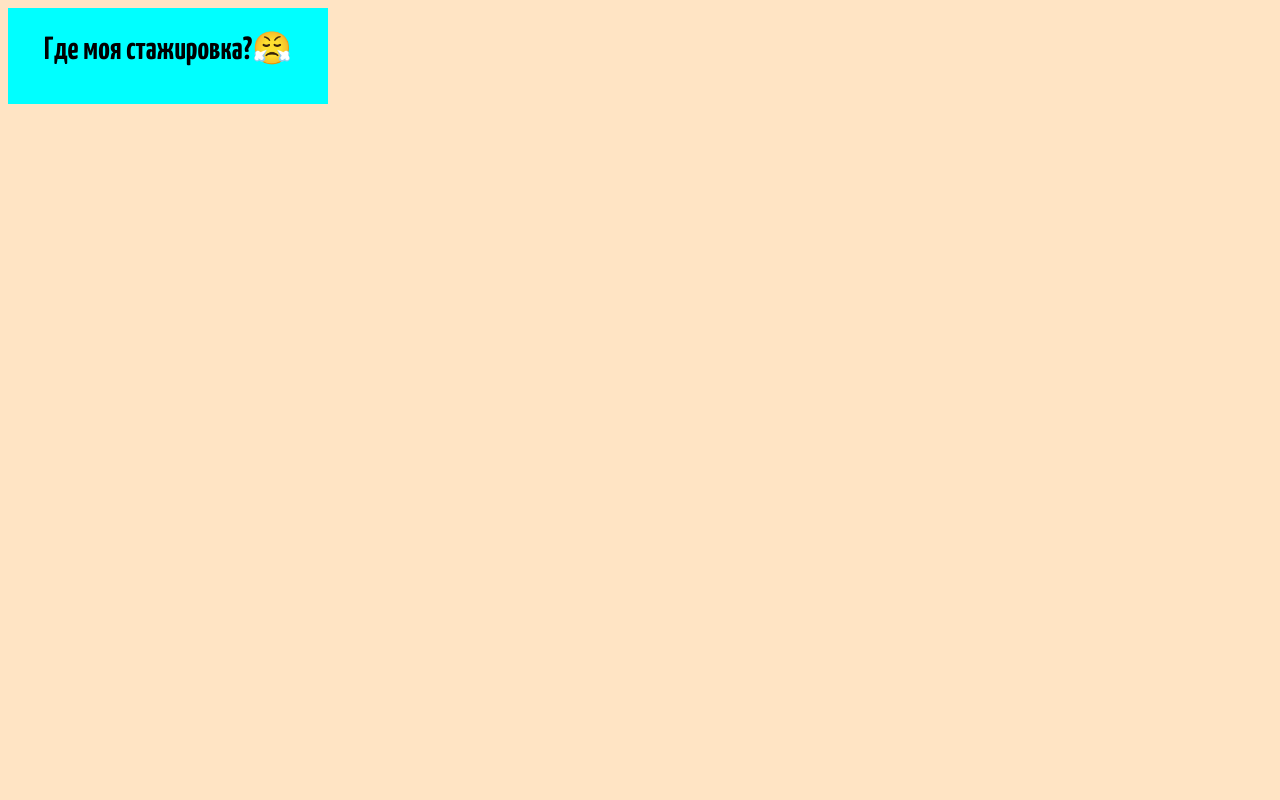
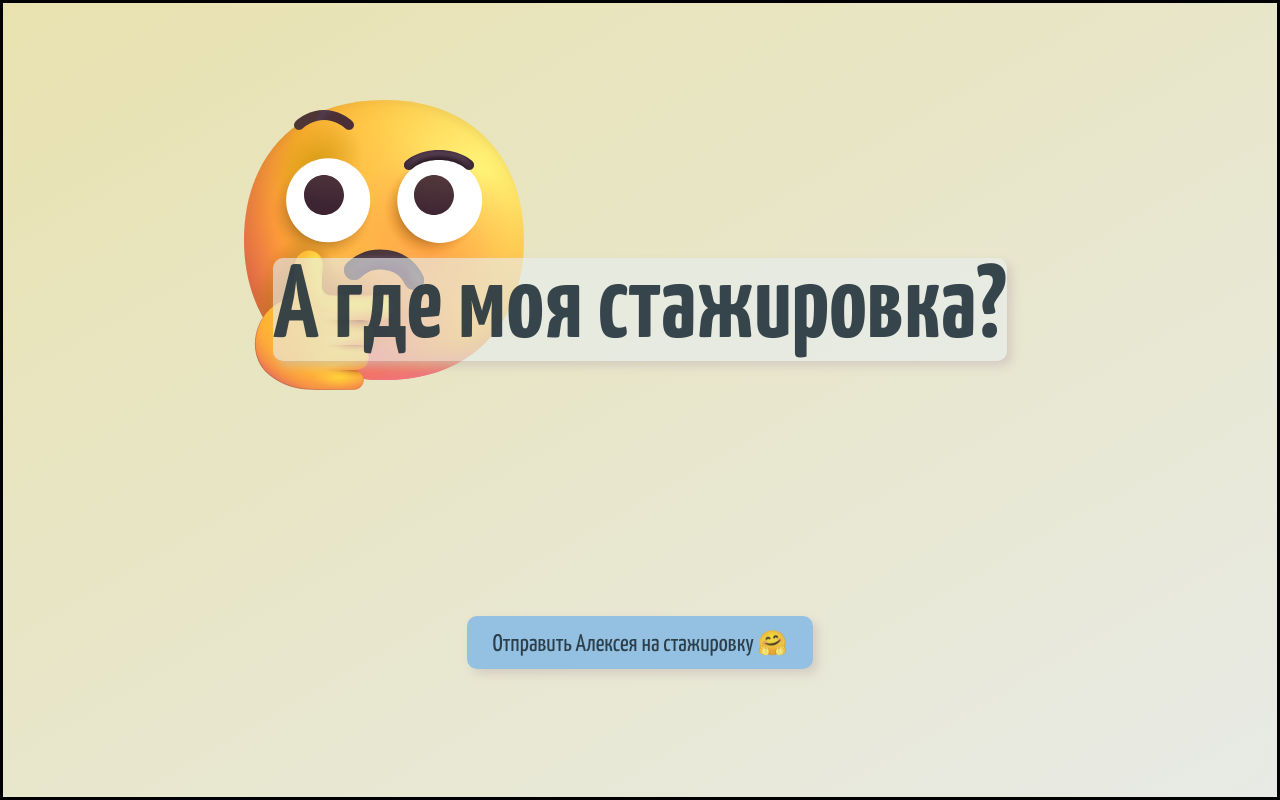
Before and after one commit to po1sonne/stajirovka, a plain HTML site: page index.html in a window 1280 px wide. Drawn offline with Linux system fonts and the light colour scheme.

Commit message:
cringe complete

```diff
--- a/index.html
+++ b/index.html
@@ -10,9 +10,10 @@
     <link href="https://fonts.googleapis.com/css2?family=Yanone+Kaffeesatz:wght@200..700&display=swap" rel="stylesheet">
 </head>
 <body>
-    <main class="main_container">
-        <h1 class="main_message">Где моя стажировка?😤</h1>
+    <main class="container">
+        <h1 class="item">А где моя стажировка?</h1>
+        <img src="assets/smile.svg" alt="" class="smile">
+        <a href="https://t.me/po1sonne" class="btn">Отправить Алексея на стажировку 🤗</a>
     </main>
-
 </body>
 </html>
--- a/styles.css
+++ b/styles.css
@@ -1,18 +1,60 @@
-body {
+* {
+    margin: 0 auto;
+    text-decoration: none;
+    box-sizing: border-box;
+    list-style: none;
     font-family: "Yanone Kaffeesatz", sans-serif;
     font-optical-sizing: auto;
     font-style: normal;
-    background-color: bisque;
-    display: flex;
+}
+/* базовый сброс браузерных стилей */
+
+body {
+    background-image: linear-gradient(-30deg, hsl(96, 11%, 91%), hsl(53, 56%, 80%))
+}
+
+.container {
+    height: 100vh;
+    width: 100vw;
+    display: flex; /* применяется только контейнеру */
+    border-style: solid;
+    align-items: center;
+    justify-content: space-evenly; /* применяется только контейнеру */
+    flex-wrap: wrap;
     flex-direction: column;
 }
 
+.item {
+    margin-top: 10%;
+    font-size: 13vh;
+    color: hsla(204, 29%, 17%, 0.884);
+    border-radius: 10px;
+    background-color: hsla(180, 17%, 92%, 0.63);
+    box-shadow: 5px 5px 10px 0 hsla(16, 12%, 76%, 0.651);
+}
+.smile {
+    position: absolute;
+    left: 10%;
+    top: 10%;
+    width: 40vw;
+    height: 40vh;
+    z-index: -1;
+}
 
-.main_container {
-    display:flex;
-    justify-content: center;
-    align-content: center;
-    background-color: aqua;
-    height: 6em;
-    width: 20em;
+.btn {
+    margin-top: 10%;
+    font-size: 3vh;
+    color: hsla(204, 29%, 17%, 0.884);
+    background-color: hsla(207, 62%, 72%, 0.89);
+    box-shadow: 5px 5px 10px 0 hsla(16, 12%, 76%, 0.651);
+    border-radius: 10px;
+    padding-left: 2%;
+    padding-right: 2%;
+    padding-top: 1%;
+    padding-bottom: 1%;
 }
+
+.btn:hover {
+    background-color: hsla(175, 62%, 72%, 0.89);
+    transition: background-color 0.9s linear;
+}
```
Also changed, not shown: assets/smile.svg (added).
